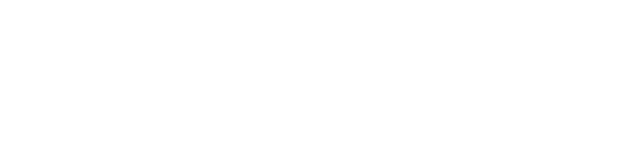
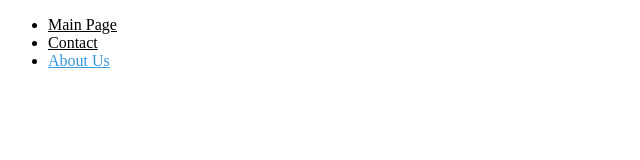
Before and after one commit to DachiS/Homework3, a plain HTML site: page About.html in a window 1280 px wide. Shown: the whole page, without its empty margins (0-640 px from the left). Drawn offline with Linux system fonts and the light colour scheme.

Commit message:
adding navigation

```diff
--- a/About.html
+++ b/About.html
@@ -6,6 +6,18 @@
     <title>About Us</title>
 </head>
 <body>
-
+    <nav>
+        <ul>
+            <li>
+                <a href="./index.html" style="color: #000;">Main Page</a>
+            </li>
+            <li>
+                <a href="./contact.html" style="color: #000;">Contact</a>
+            </li>
+            <li>
+                <a href="#" style="color: #3498db;">About Us</a>
+            </li>
+        </ul>
+    </nav>
 </body>
 </html>
```
Also changed, not shown: contact.html (+13 -1 lines), index.html (+13 -1 lines).
